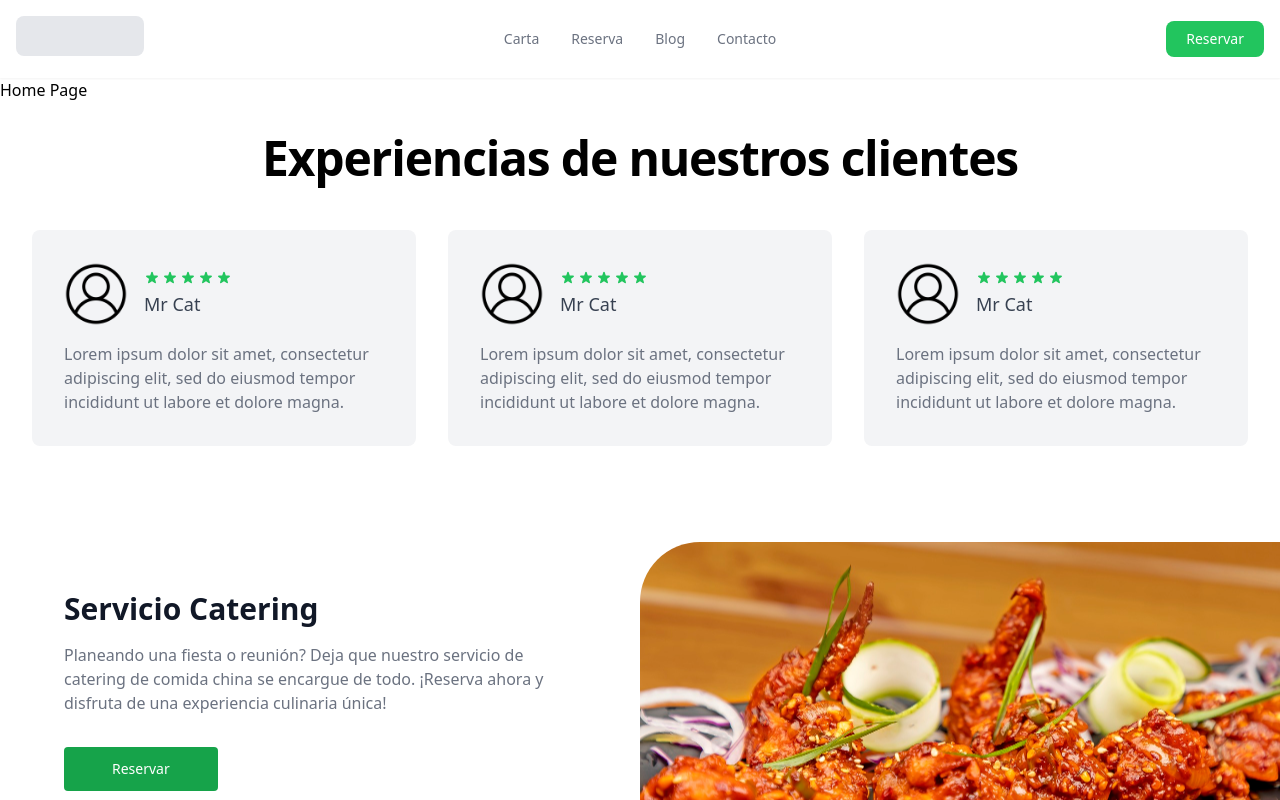
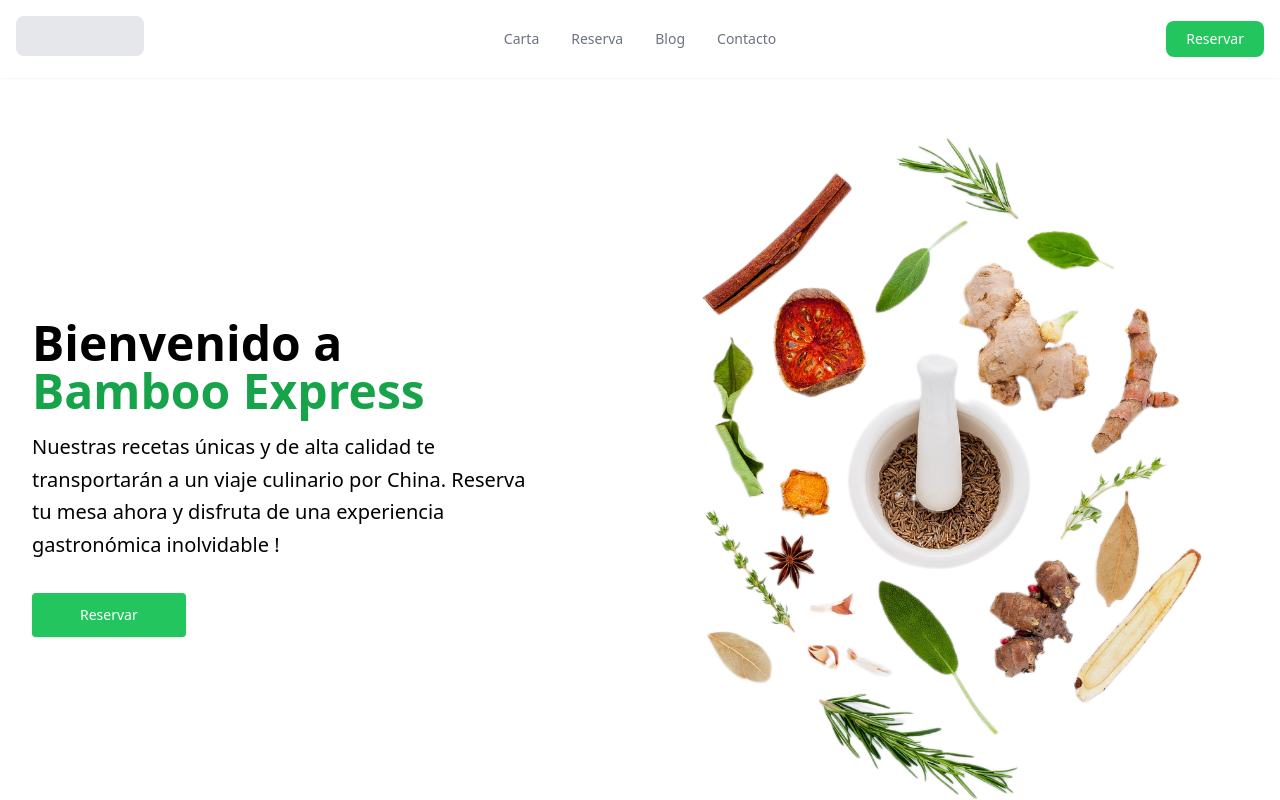
Before and after one commit to zcfspace/fct-project, a Next.js app: page / in a window 1280 px wide. Shown: the top 800 px of the page. Built offline with nearby package versions, Linux system fonts and the light colour scheme.

Commit message:
upd home banner

```diff
--- /dev/null
+++ b/src/components/Frontend/banner.tsx
@@ -0,0 +1,38 @@
+export default function Banner() {
+  return (
+    <section>
+      <div className="mx-auto max-w-screen-xl px-4 py-32 sm:px-6 lg:flex lg:h-screen lg:items-center lg:px-8">
+        <div className="max-w-xl text-center sm:text-left">
+          <h1 className="text-3xl font-extrabold sm:text-5xl">
+            Bienvenido a
+            <strong className="block font-extrabold text-green-600">
+              Bamboo Express
+            </strong>
+          </h1>
+
+          <p className="mt-4 max-w-lg sm:text-xl sm:leading-relaxed">
+            Nuestras recetas únicas y de alta calidad te transportarán a un
+            viaje culinario por China. Reserva tu mesa ahora y disfruta de una
+            experiencia gastronómica inolvidable !
+          </p>
+
+          <div className="mt-8 flex flex-wrap gap-4 text-center">
+            <a
+              href="#"
+              className="block w-full rounded bg-green-500 px-12 py-3 text-sm font-medium text-white shadow hover:bg-green-600 focus:outline-none focus:ring active:bg-rose-500 sm:w-auto"
+            >
+              Reservar
+            </a>
+          </div>
+        </div>
+        <div className="mt-12 sm:mt-16 lg:mt-0 lg:ml-16 lg:flex-1 lg:pl-8">
+          <img
+            alt="banner"
+            src="./img/banner.png"
+            className="hidden lg:block"
+          ></img>
+        </div>
+      </div>
+    </section>
+  );
+}
--- a/src/pages/index.tsx
+++ b/src/pages/index.tsx
@@ -1,12 +1,13 @@
-import Layout from '../components/Frontend/layout'
-import Testimonial from '../components/Frontend/testimonial'
+import Layout from "../components/Frontend/layout";
+import Testimonial from "../components/Frontend/testimonial";
+import Banner from "../components/Frontend/banner";
 
 const Home: React.FC = () => {
   return (
     <Layout>
-      <h1>Home Page</h1>
+      <Banner />
       <Testimonial />
     </Layout>
-  )
-}
-export default Home
+  );
+};
+export default Home;
```
